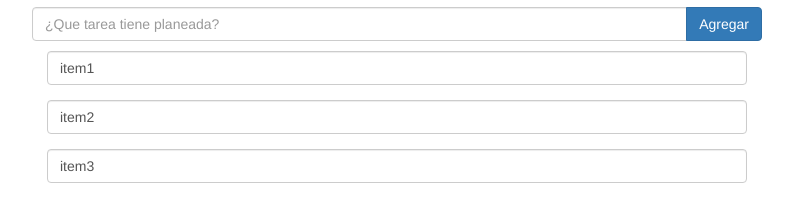
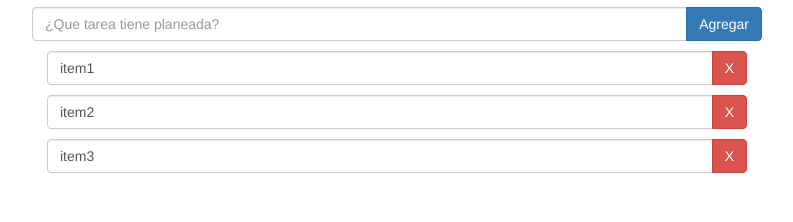
Before and after one commit to camilo-guerra/listatareasangular, a website: page app/index.html in a window 1280 px wide. Shown: the part 56-278 px from the top of the page, without its empty margins (258-1051 px from the left). Drawn offline with nearby package versions, Linux system fonts and the light colour scheme; some packages are replaced by stand-ins of ours; files that its build step writes are made by us from their sources.

Commit message:
se hace la función eliminarTarea

```diff
--- a/app/scripts/controllers/main.js
+++ b/app/scripts/controllers/main.js
@@ -15,5 +15,9 @@ angular.module('listadetareasApp')
      $scope.tareas.push($scope.tarea);
      $scope.tarea = '';
 
-   }
+   };
+   $scope.eliminarTarea =function(index){
+$scope.tareas.splice(index,1);
+
+   };
   });
--- a/app/views/main.html
+++ b/app/views/main.html
@@ -16,7 +16,14 @@
 </form>
 <p></p>
 <!-- -->
-<p class="form-group" ng-repeat="tarea in tareas">
+<p class="input-group" ng-repeat="tarea in tareas">
   <input type="text" ng-model="tarea" class="form-control">
+  <span class="input-group-btn">
+  <button class="btn btn-danger" ng-click="eliminarTarea($index)" aria-label="Borrar">X
+
+  </button>
+
+
+  </span>
 </p>
 </div>
```
